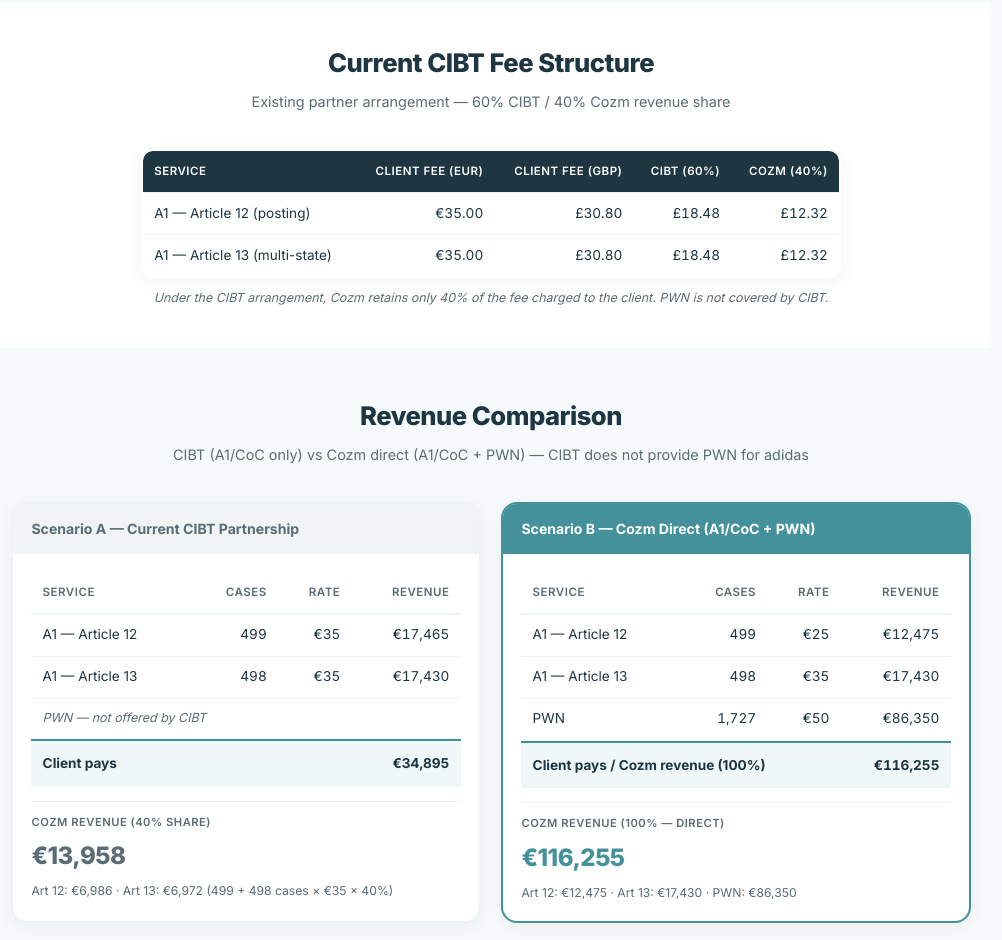
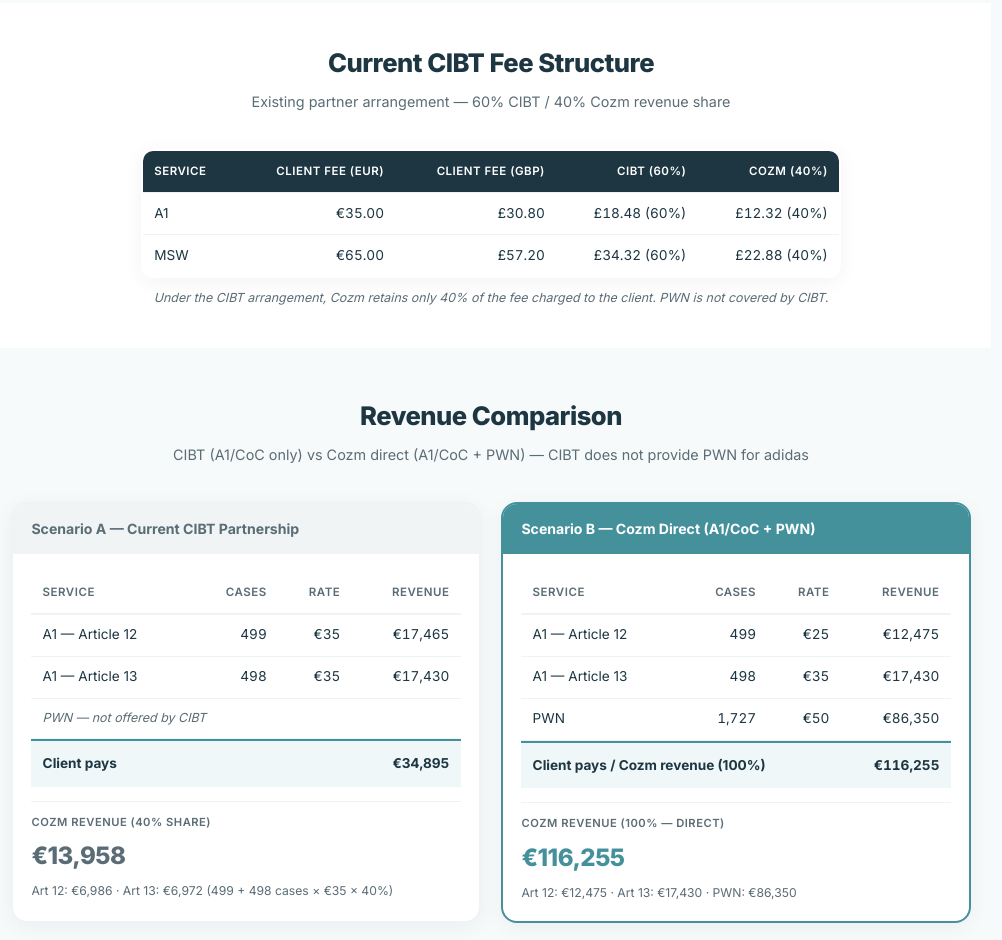
Before and after one commit to umamakhanam/adidas-revenue-comparison, a plain HTML site: page index.html in a window 1280 px wide. Shown: the part 941-1881 px from the top of the page, without its empty margins (149-1151 px from the left). Drawn offline with Linux system fonts and the light colour scheme.

Commit message:
Fix CIBT fee table: show A1 (€35) and MSW (€65) matching actual rates
Co-Authored-By: Claude Opus 4.6 <noreply@anthropic.com>

```diff
--- a/index.html
+++ b/index.html
@@ -206,8 +206,8 @@ footer a{color:var(--teal);text-decoration:none}
           <tr><th>Service</th><th>Client Fee (EUR)</th><th>Client Fee (GBP)</th><th>CIBT (60%)</th><th>Cozm (40%)</th></tr>
         </thead>
         <tbody>
-          <tr><td>A1 &mdash; Article 12 (posting)</td><td class="num">&euro;35.00</td><td class="num">&pound;30.80</td><td class="num">&pound;18.48</td><td class="num">&pound;12.32</td></tr>
-          <tr><td>A1 &mdash; Article 13 (multi-state)</td><td class="num">&euro;35.00</td><td class="num">&pound;30.80</td><td class="num">&pound;18.48</td><td class="num">&pound;12.32</td></tr>
+          <tr><td>A1</td><td class="num">&euro;35.00</td><td class="num">&pound;30.80</td><td class="num">&pound;18.48 (60%)</td><td class="num">&pound;12.32 (40%)</td></tr>
+          <tr><td>MSW</td><td class="num">&euro;65.00</td><td class="num">&pound;57.20</td><td class="num">&pound;34.32 (60%)</td><td class="num">&pound;22.88 (40%)</td></tr>
         </tbody>
       </table>
     </div>
```
